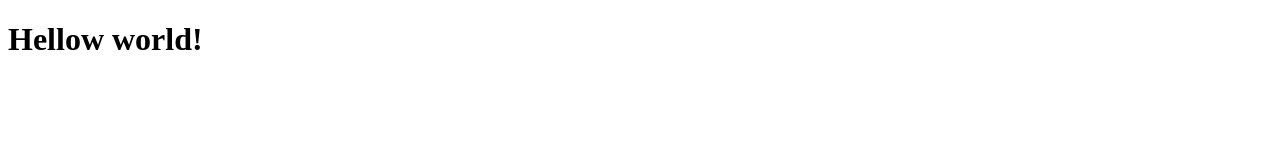
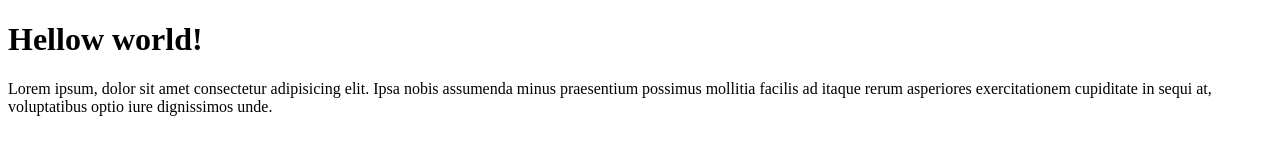
Before and after one commit to fananiriyadi/tes-git-remote, a plain HTML site: page index.html in a window 1280 px wide. Drawn offline with Linux system fonts and the light colour scheme.

Commit message:
menambah paragraf di file index.html

```diff
--- a/index.html
+++ b/index.html
@@ -5,11 +5,14 @@
     <meta charset="UTF-8">
     <meta name="viewport" content="width=device-width, initial-scale=1.0">
     <meta http-equiv="X-UA-Compatible" content="ie=edge">
-    <title>Document</title>
+    <title>coba git</title>
 </head>
 
 <body>
     <h1>Hellow world!</h1>
+    <p>Lorem ipsum, dolor sit amet consectetur adipisicing elit. Ipsa nobis assumenda minus praesentium possimus
+        mollitia facilis ad itaque rerum asperiores exercitationem cupiditate in sequi at, voluptatibus optio iure
+        dignissimos unde.</p>
 </body>
 
 </html>
```
